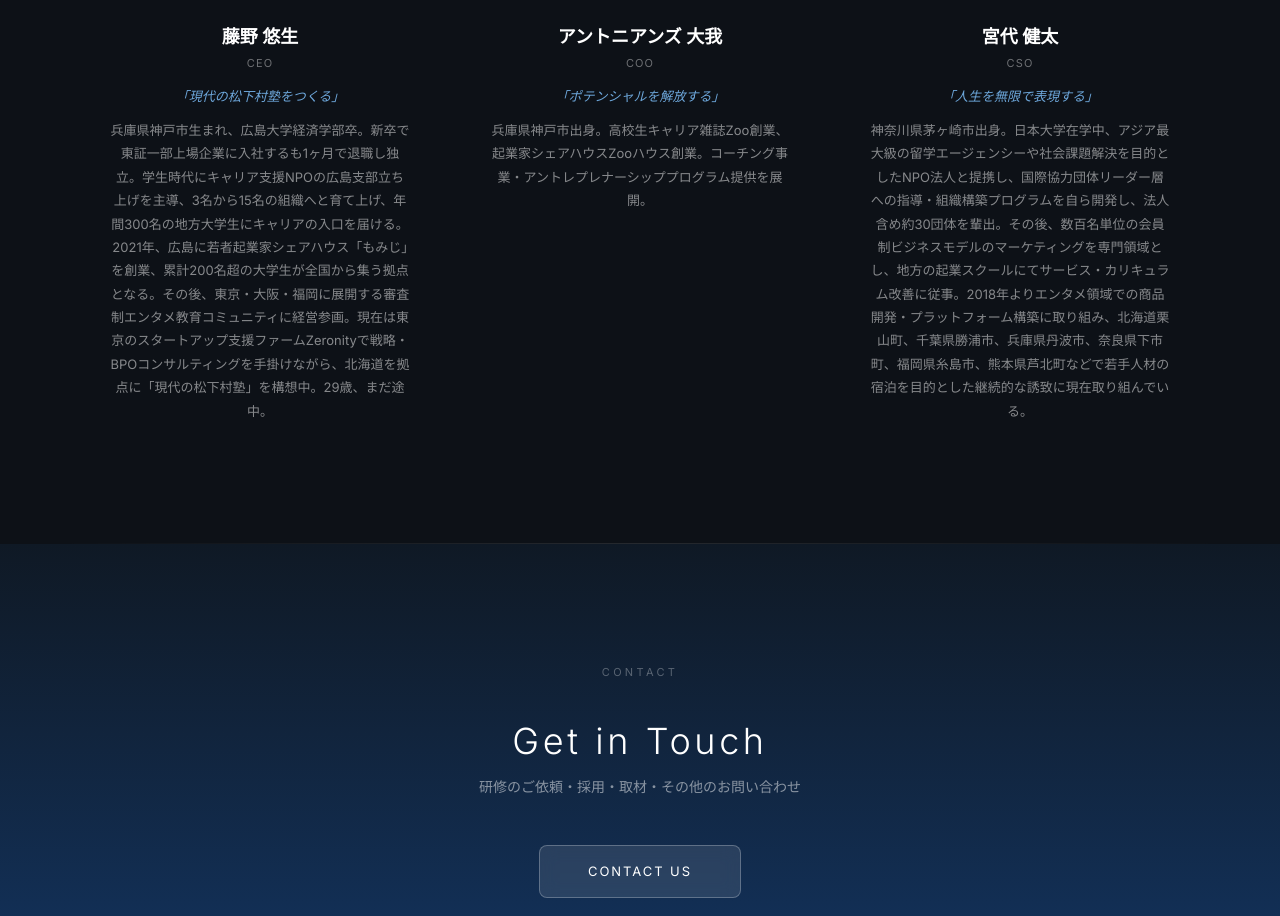
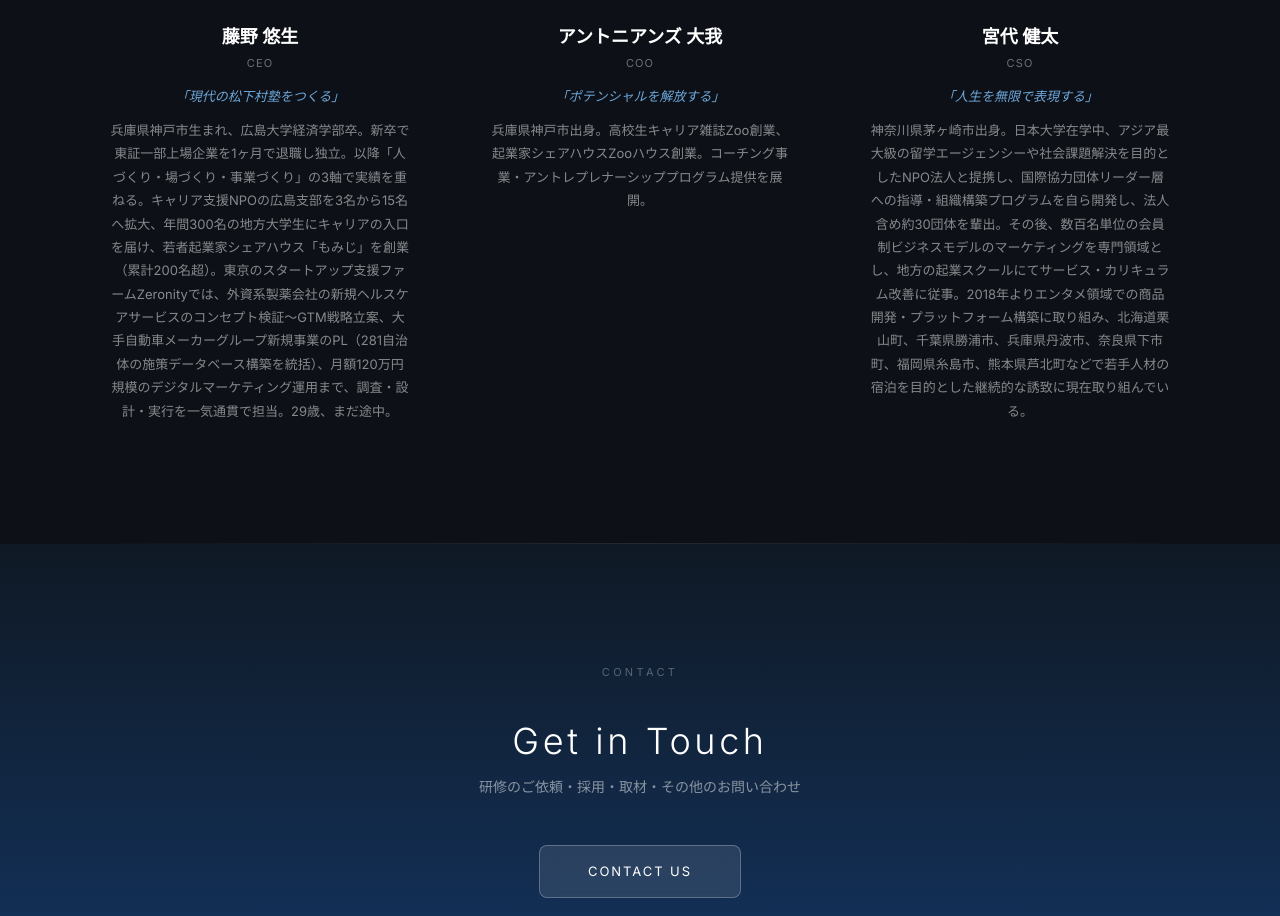
Before and after one commit to youcan0824/samurai-utari-site, a Next.js app: page / in a window 1280 px wide. Shown: the part 3404-4320 px from the top of the page. Built offline with nearby package versions, Linux system fonts and the light colour scheme.

Commit message:
Team: 藤野のbioをブラッシュアップ（3軸明示+コンサル実績追加）

```diff
--- a/src/components/team.tsx
+++ b/src/components/team.tsx
@@ -10,7 +10,7 @@ const members = [
     nameEn: "Yuki Fujino",
     role: "CEO",
     motto: "「現代の松下村塾をつくる」",
-    bio: "兵庫県神戸市生まれ、広島大学経済学部卒。新卒で東証一部上場企業に入社するも1ヶ月で退職し独立。学生時代にキャリア支援NPOの広島支部立ち上げを主導、3名から15名の組織へと育て上げ、年間300名の地方大学生にキャリアの入口を届ける。2021年、広島に若者起業家シェアハウス「もみじ」を創業、累計200名超の大学生が全国から集う拠点となる。その後、東京・大阪・福岡に展開する審査制エンタメ教育コミュニティに経営参画。現在は東京のスタートアップ支援ファームZeronityで戦略・BPOコンサルティングを手掛けながら、北海道を拠点に「現代の松下村塾」を構想中。29歳、まだ途中。",
+    bio: "兵庫県神戸市生まれ、広島大学経済学部卒。新卒で東証一部上場企業を1ヶ月で退職し独立。以降「人づくり・場づくり・事業づくり」の3軸で実績を重ねる。キャリア支援NPOの広島支部を3名から15名へ拡大、年間300名の地方大学生にキャリアの入口を届け、若者起業家シェアハウス「もみじ」を創業（累計200名超）。東京のスタートアップ支援ファームZeronityでは、外資系製薬会社の新規ヘルスケアサービスのコンセプト検証〜GTM戦略立案、大手自動車メーカーグループ新規事業のPL（281自治体の施策データベース構築を統括）、月額120万円規模のデジタルマーケティング運用まで、調査・設計・実行を一気通貫で担当。29歳、まだ途中。",
     photo: "/photos/fujino.webp",
     initial: "YF",
   },
```
